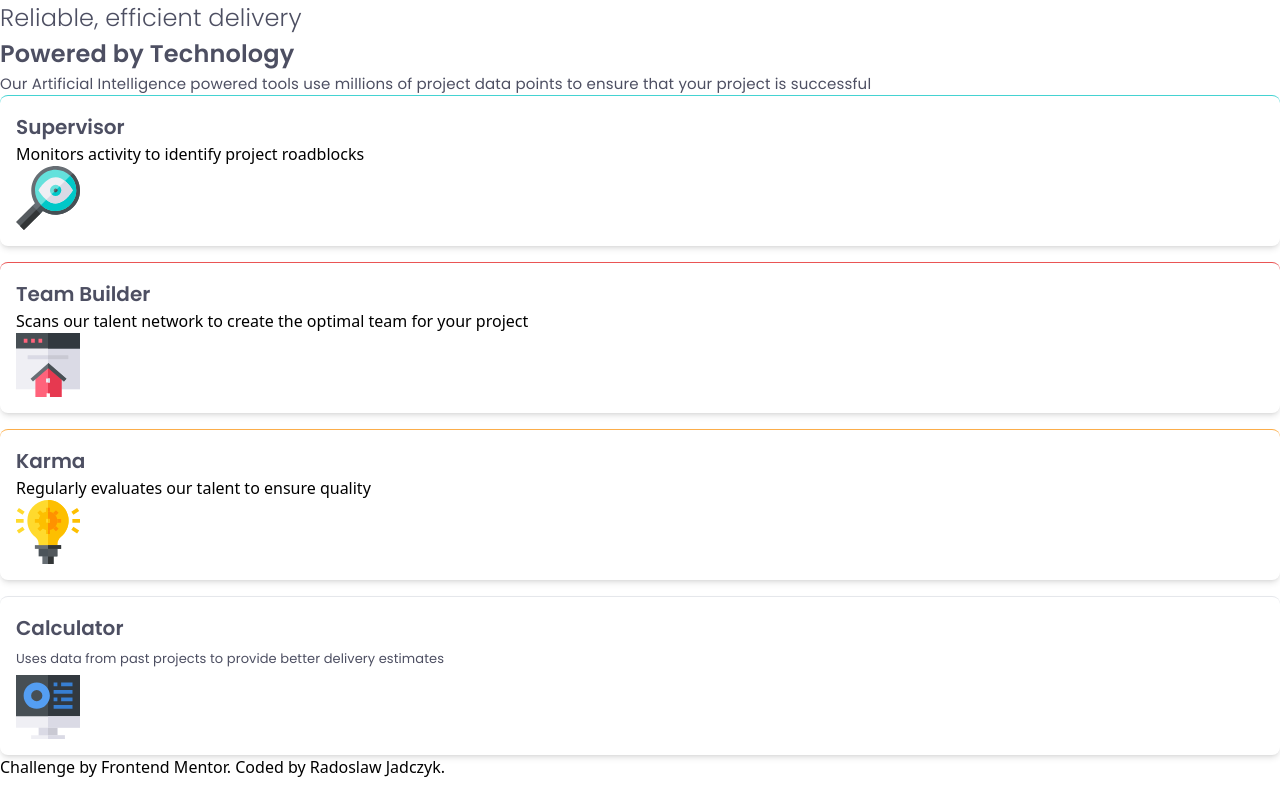
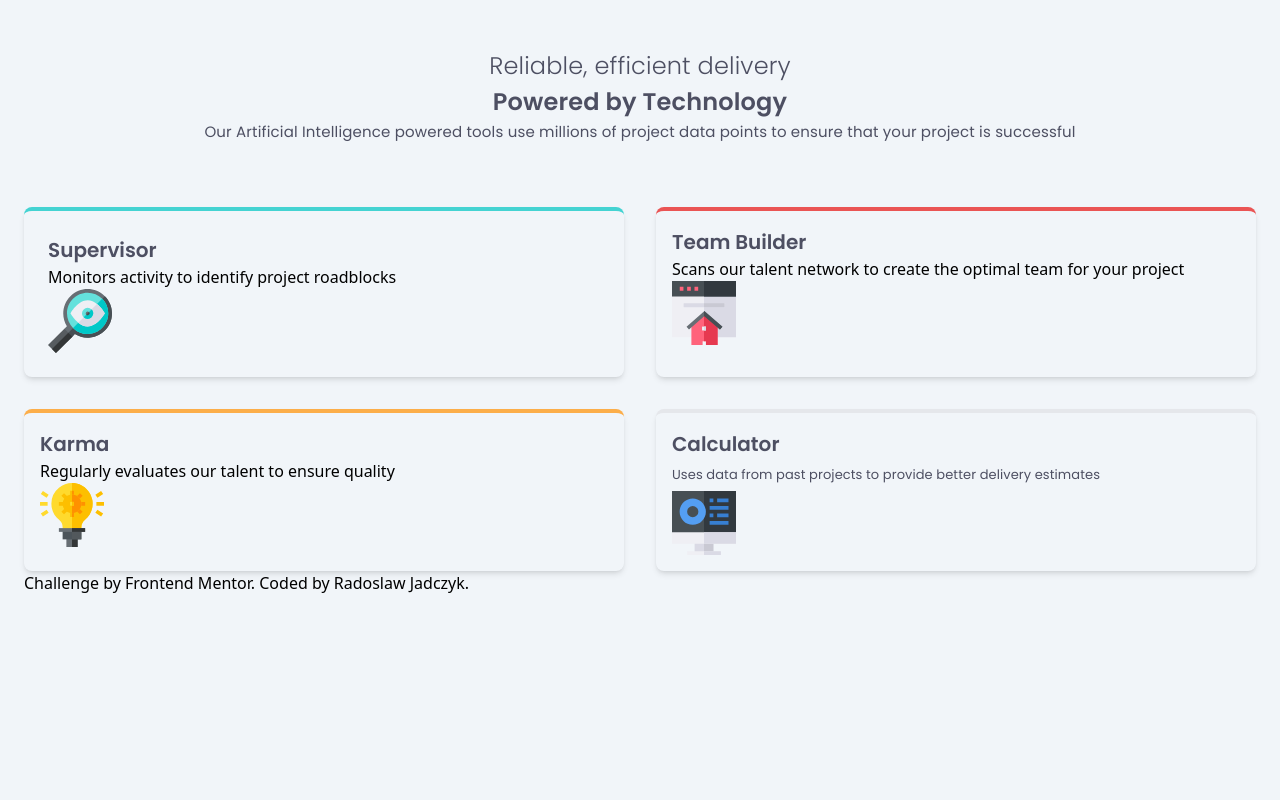
Before and after one commit to Kaczupinko/four-card-feature-section, a plain HTML site: page index.html in a window 1280 px wide. Drawn offline with nearby package versions, Linux system fonts and the light colour scheme.

Commit message:
Add resposive

```diff
--- a/index.html
+++ b/index.html
@@ -34,39 +34,37 @@
     </script>
 
 </head>
-<body>
-    <main>
-        <header>
-            <div>
-                <h1 class="text-slate-gray font-poppins text-[24px] font-light leading-normal tracking-[0.167px]">
-                    Reliable, efficient delivery
-                </h1>
-                <h2 class="text-slate-gray font-poppins text-[24px] font-semibold leading-normal tracking-[0.167px]">
-                    Powered by Technology
-                </h2>
-            </div>
+<body class="bg-slate-100">
+    <main class="max-w-7x1 mx-auto px-6 py-12">
+        <header class="text-center mb-16">
+            <h1 class="md:text2x1 text-slate-gray font-poppins text-[24px] font-light leading-normal tracking-[0.167px]">
+                Reliable, efficient delivery
+            </h1>
+            <h2 class="text-slate-gray font-poppins text-[24px] font-semibold leading-normal tracking-[0.167px]">
+                Powered by Technology
+            </h2>
             <p class="text-slate-gray font-poppins text-[15px] font-normal leading-[23px] tracking-[0.167px]">
                 Our Artificial Intelligence powered tools use millions of project data points
                 to ensure that your project is successful
             </p>
         </header>
-        <section class="grid grid-cols-1 gap-4">
-            <div class="p-4 rounded-lg shadow-md border-t border-aqua">
+        <section class="grid grid-cols-1 md:grid-cols-2 gap-8">
+            <div class="p-6 rounded-lg shadow-md border-t-4 border-aqua">
                 <h3 class="text-slate-gray font-poppins text-[20px] font-semibold leading-normal">Supervisor</h3>
                 <p>Monitors activity to identify project roadblocks</p>
                 <img src="images\icon-supervisor.svg" alt="Description of the icon" class="w-16 h-16">
             </div>
-            <div class="p-4 rounded-lg shadow-md border-t border-tomato-red">
+            <div class="p-4 rounded-lg shadow-md border-t-4 border-tomato-red">
                 <h3 class="text-slate-gray font-poppins text-[20px] font-semibold leading-normal">Team Builder</h3>
                 <p>Scans our talent network to create the optimal team for your project</p>
                 <img src="images\icon-team-builder.svg" alt="Description of the icon" class="w-16 h-16">
             </div>
-            <div class="p-4 rounded-lg shadow-md border-t border-sunset-orange">
+            <div class="p-4 rounded-lg shadow-md border-t-4 border-sunset-orange">
                 <h3 class="text-slate-gray font-poppins text-[20px] font-semibold leading-normal">Karma</h3>
                 <p>Regularly evaluates our talent to ensure quality</p>
                 <img src="images\icon-karma.svg" alt="Description of the icon" class="w-16 h-16">
             </div>
-            <div class="p-4 rounded-lg shadow-md border-t borderslate-gray">
+            <div class="p-4 rounded-lg shadow-md border-t-4 borderslate-gray">
                 <h3 class="text-slate-gray font-poppins text-[20px] font-semibold leading-normal">Calculator</h3>
                 <p class="text-slate-gray font-poppins text-[13px] font-normal leading-[32px] tracking-[0.09px]">Uses data from past projects to provide better delivery estimates</p>
                 <img src="images\icon-calculator.svg" alt="Description of the icon" class="w-16 h-16">
```
